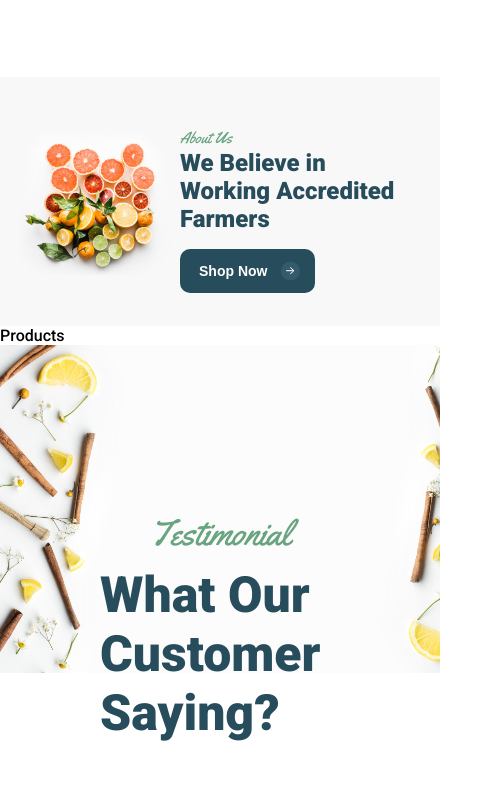
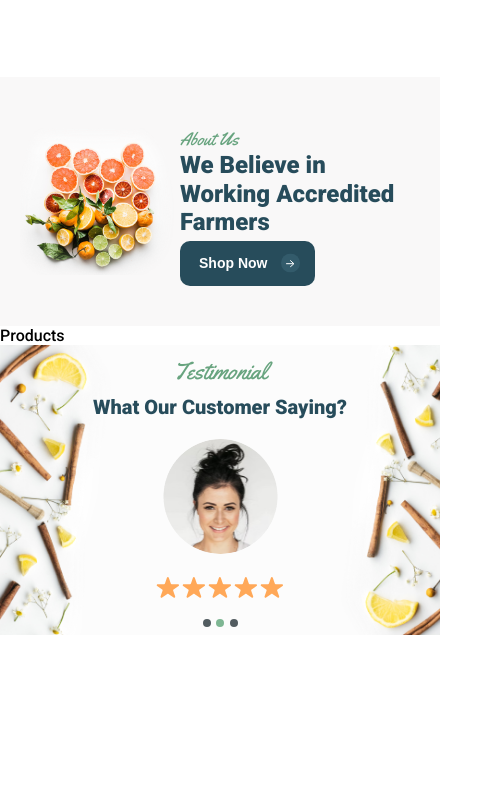
Before and after one commit to Vladimir-Maselskiy/sswu-shop-final-front, a React (Create React App) app: page / in a window 390 px wide. Shown: the part 780-1582 px from the top of the page, 500 px wide, since content can reach past the window. After the commit the page ends 1415 px from the top, so only its background shows below. Built offline with nearby package versions, Linux system fonts and the light colour scheme.

Commit message:
feat: feedback fully responsive

```diff
--- a/src/components/About/About.scss
+++ b/src/components/About/About.scss
@@ -146,15 +146,6 @@
 }
 
 @media screen and (max-width: 767px) {
-  .about-info__title {
-    font-size: 24px;
-  }
-  .about-info__message {
-    font-size: 36px;
-  }
-  .about-info__button {
-    margin-top: 25px;
-  }
   .about-info__description {
     display: none;
   }
@@ -163,24 +154,4 @@
   .about-container {
     padding-top: 50px;
   }
-  .about-info__title {
-    font-size: 20px;
-  }
-  .about-info__message {
-    font-size: 30px;
-  }
-  .about-info__button {
-    margin-top: 15px;
-  }
 }
-@media screen and (max-width: 550px) {
-  .about-info__title {
-    font-size: 16px;
-  }
-  .about-info__message {
-    font-size: 24px;
-  }
-  .about-info__button {
-    margin-top: 15px;
-  }
-}
--- a/src/components/FeedBacks/FeedBacks.scss
+++ b/src/components/FeedBacks/FeedBacks.scss
@@ -21,8 +21,8 @@
   display: flex;
   flex-direction: column;
   align-items: center;
-  width: 60%;
-  max-width: 780px;
+  width: 64.5%;
+  max-width: 1108px;
   margin: 0 auto;
 }
 
@@ -32,6 +32,7 @@
 
 .feedback__message {
   @extend .section-message;
+  text-align: center;
   margin-top: 8px;
 }
 
@@ -40,6 +41,8 @@
   flex-direction: column;
   align-items: center;
   margin-top: 60px;
+  width: 70%;
+  max-width: 780px;
 }
 
 .slider-item__avatar {
@@ -70,7 +73,8 @@
   font-size: 25px;
   margin-top: 20px;
 }
-.slider-item__user-status {
+.slider-item__user-status,
+.feedback__advantage-number-name {
   @extend .section-description;
 }
 
@@ -94,6 +98,8 @@
   justify-content: space-between;
   margin-top: 102px;
   width: 100%;
+  padding-left: 39px;
+  padding-right: 39px;
 }
 
 .feedback-divider {
@@ -104,17 +110,18 @@
 }
 
 .feedback__advantage-item-outline {
+  aspect-ratio: 1/1;
   display: flex;
   justify-content: center;
   align-items: center;
-  width: 211px;
-  height: 211px;
+  width: 22.18%;
   border-radius: 50%;
   border: 5px solid $first-background-color;
 }
 
 .feedback__advantage-item {
   display: flex;
+  flex-direction: column;
   justify-content: center;
   align-items: center;
   width: 95%;
@@ -122,3 +129,84 @@
   border-radius: 50%;
   background-color: $ninth-background-color;
 }
+.feedback__advantage-number-value {
+  @extend .section-message;
+}
+
+@media screen and (max-width: 1775px) {
+  .feedback-container {
+    padding-top: 82px;
+    padding-bottom: 82px;
+  }
+}
+@media screen and (max-width: 1775px) {
+  .feedback__advantage-container,
+  .feedback-divider {
+    margin-top: 30px;
+  }
+}
+@media screen and (max-width: 1440px) {
+  .feedback-divider {
+    display: none;
+  }
+  .feedback__advantage-number-value {
+    font-size: 40px;
+  }
+  .feedback__advantage-number-value {
+    font-size: 40px;
+  }
+  .feedback__advantage-number-name {
+    font-size: 14px;
+  }
+}
+
+@media screen and (max-width: 1296px) {
+  .feedback__advantage-container {
+    display: none;
+  }
+  .feedback.slider-item {
+    width: 100%;
+  }
+}
+@media screen and (max-width: 996px) {
+  .feedback-container {
+    padding-top: 41px;
+    padding-bottom: 41px;
+  }
+  .feedback.slider-item {
+    margin-top: 20px;
+  }
+}
+@media screen and (max-width: 897px) {
+  .feedback__message {
+    font-size: 24px;
+  }
+  .feedback__title {
+    font-size: 24px;
+  }
+  .slider-item__user-status {
+    display: none;
+  }
+}
+
+@media screen and (max-width: 897px) {
+  .slider-item__description {
+    display: none;
+  }
+}
+
+@media screen and (max-width: 620px) {
+  .feedback-container {
+    padding-top: 10px;
+    padding-bottom: 10px;
+  }
+  .feedback__message {
+    font-size: 20px;
+  }
+  .slider-item__user-name {
+    margin-top: 5px;
+  }
+  .slider-item__user-name {
+    display: none;
+  }
+}
--- a/src/components/FeedBacks/FeedBacks.tsx
+++ b/src/components/FeedBacks/FeedBacks.tsx
@@ -19,7 +19,7 @@ export const FeedBacks = () => {
   return (
     <Container
       className="feedback"
-      styles={{ height: Math.max(windowWidth * 0.66, 246) }}
+      styles={{ height: Math.max(windowWidth * 0.66, 290) }}
     >
       <Box className="feedback">
         <>
--- a/src/styles/_base.scss
+++ b/src/styles/_base.scss
@@ -68,6 +68,44 @@
     padding-right: 50px;
   }
 }
+
+@media screen and (max-width: 1195px) {
+  .section-message {
+    font-size: 40px;
+  }
+}
+@media screen and (max-width: 767px) {
+  .section-title {
+    font-size: 24px;
+  }
+  .section-message {
+    font-size: 36px;
+  }
+  .section-button {
+    margin-top: 25px;
+  }
+}
+@media screen and (max-width: 635px) {
+  .section-title {
+    font-size: 20px;
+  }
+  .section-message {
+    font-size: 30px;
+  }
+  .sesction-button {
+    margin-top: 15px;
+  }
+}
+
+@media screen and (max-width: 550px) {
+  .section-title {
+    font-size: 16px;
+  }
+  .section-message {
+    font-size: 24px;
+  }
+}
+
 @media screen and (max-width: 498px) {
   .container {
     padding-left: 20px;
```
